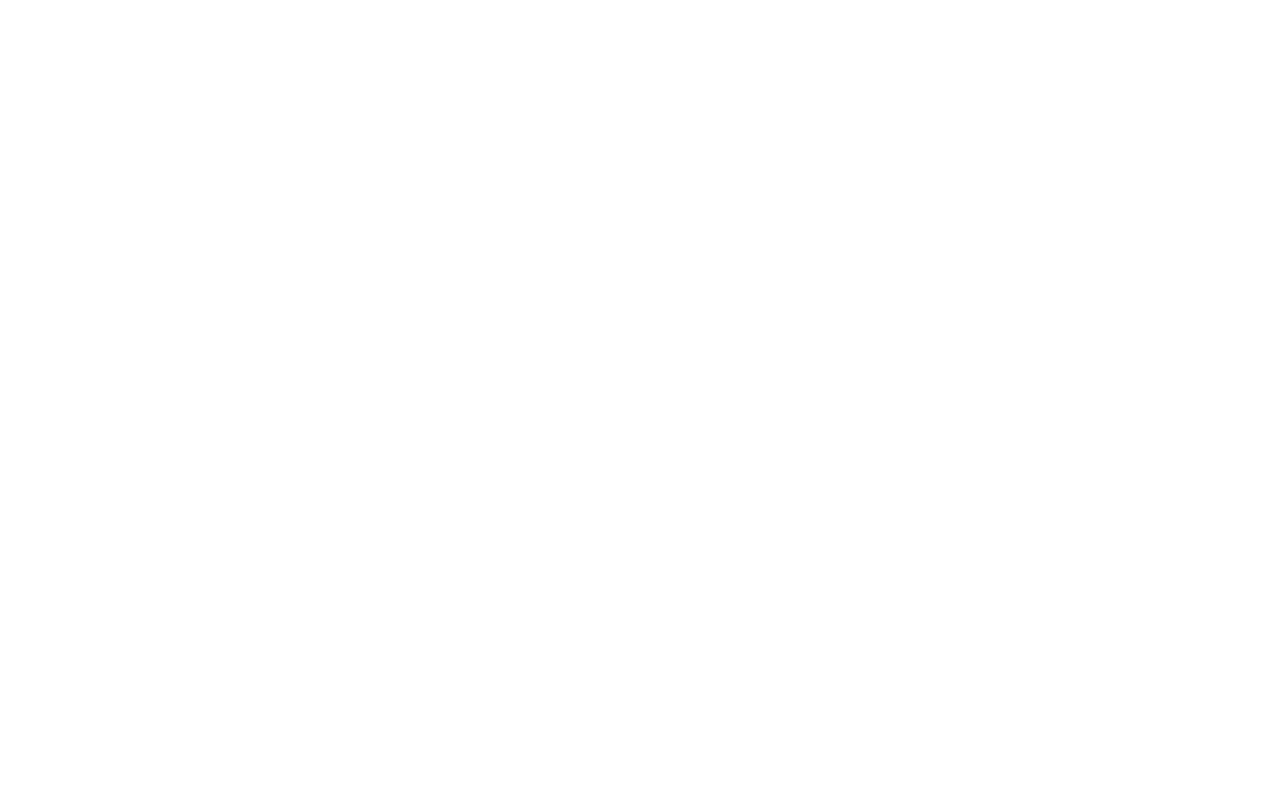
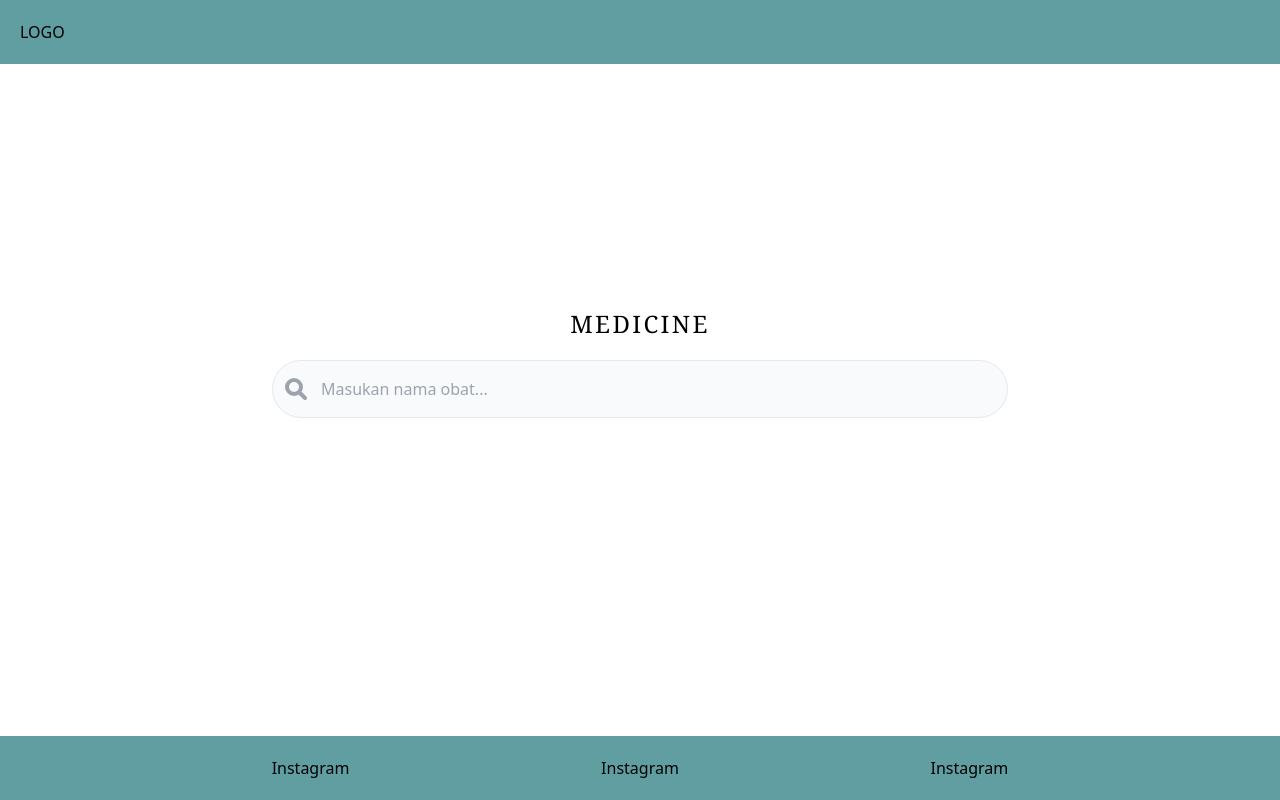
Before and after one commit to MichaelJuannn/methlab, a Next.js app: page /search in a window 1280 px wide. Built offline with nearby package versions, Linux system fonts and the light colour scheme.

Commit message:
update search
add text  & search bar

```diff
--- a/src/pages/search.tsx
+++ b/src/pages/search.tsx
@@ -1,6 +1,41 @@
-export default function Search(){
-    return (
-        <>
-        </>
-    )
+import Footer from "@/components/footer";
+import Navbar from "@/components/navbar";
+
+export default function Search() {
+  return (
+    <>
+      <div>
+        <Navbar></Navbar>
+        <div className="flex-none md:flex-1 ">
+          <h2 className="mt-56 py-5 text-center font-serif text-2xl uppercase tracking-widest">
+            medicine
+          </h2>
+        </div>
+        <form className="w-15 ml-auto mr-auto min-w-max max-w-3xl overflow-auto  object-contain px-4">
+          <div className="relative">
+            <svg
+              xmlns="http://www.w3.org/2000/svg"
+              className="absolute top-0 bottom-0 left-3 my-auto h-6 w-6 text-gray-400"
+              fill="none"
+              viewBox="0 0 24 24"
+              stroke="currentColor"
+            >
+              <path
+                strokeLinecap="round"
+                strokeLinejoin="round"
+                strokeWidth={4}
+                d="M21 21l-6-6m2-5a7 7 0 11-14 0 7 7 0 0114 0z"
+              />
+            </svg>
+            <input
+              type="text"
+              placeholder="Masukan nama obat..."
+              className="w-full rounded-full border bg-gray-50 py-4 pl-12 pr-4 text-gray-500 outline-none focus:border-primary focus:bg-white"
+            />
+          </div>
+        </form>
+        <Footer />
+      </div>
+    </>
+  );
 }
```
